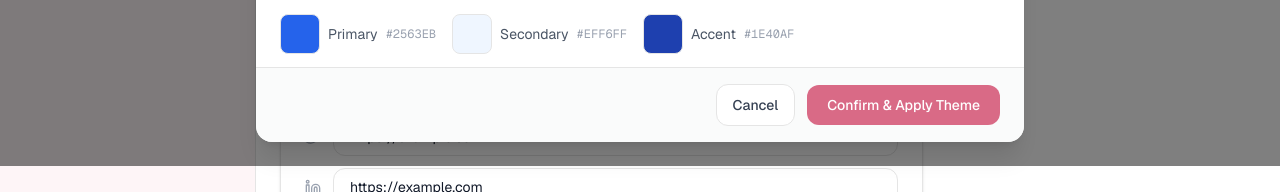
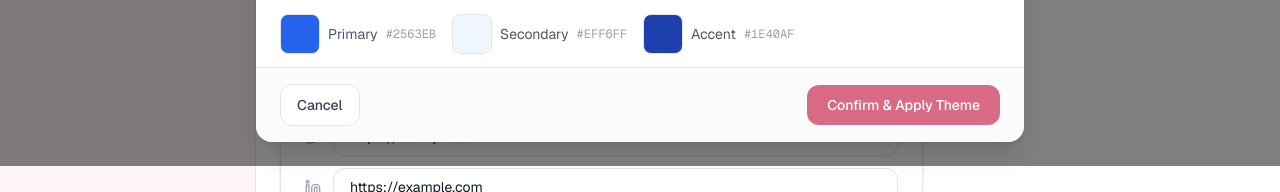
Before and after one commit to ZoyaAnsari19/true-beauty-admin-panel, a Next.js app: page /web-theme in a window 1280 px wide. Both pictures are taken after typing "https://example.com", "https://example.com", "https://example.com", "https://example.com", "https://example.com" into the empty fields and a click on the button "Save". Shown: the part 602-794 px from the top of the page. Built offline with nearby package versions, Linux system fonts and the light colour scheme.

Commit message:
Update WebThemePage layout: Change button alignment from 'justify-end' to 'justify-between' for improved spacing and visual consistency.

```diff
--- a/app/web-theme/page.tsx
+++ b/app/web-theme/page.tsx
@@ -486,7 +486,7 @@ export default function WebThemePage() {
                 </div>
               </section>
             </div>
-            <div className="flex items-center justify-end gap-3 px-6 py-4 border-t border-gray-100 bg-gray-50/80 shrink-0">
+            <div className="flex items-center justify-between gap-3 px-6 py-4 border-t border-gray-100 bg-gray-50/80 shrink-0">
               <button
                 type="button"
                 onClick={() => setPreviewModalOpen(false)}
```
